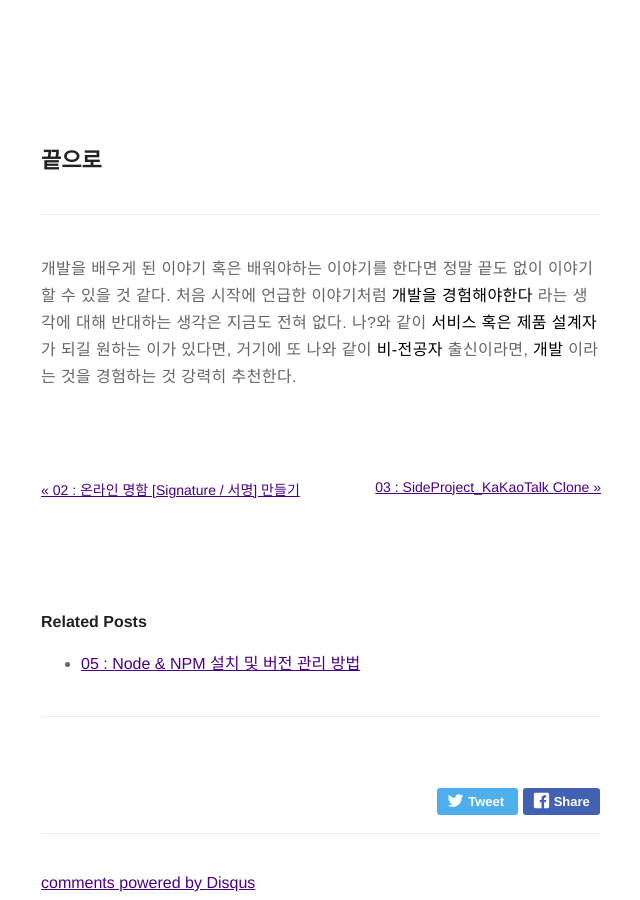
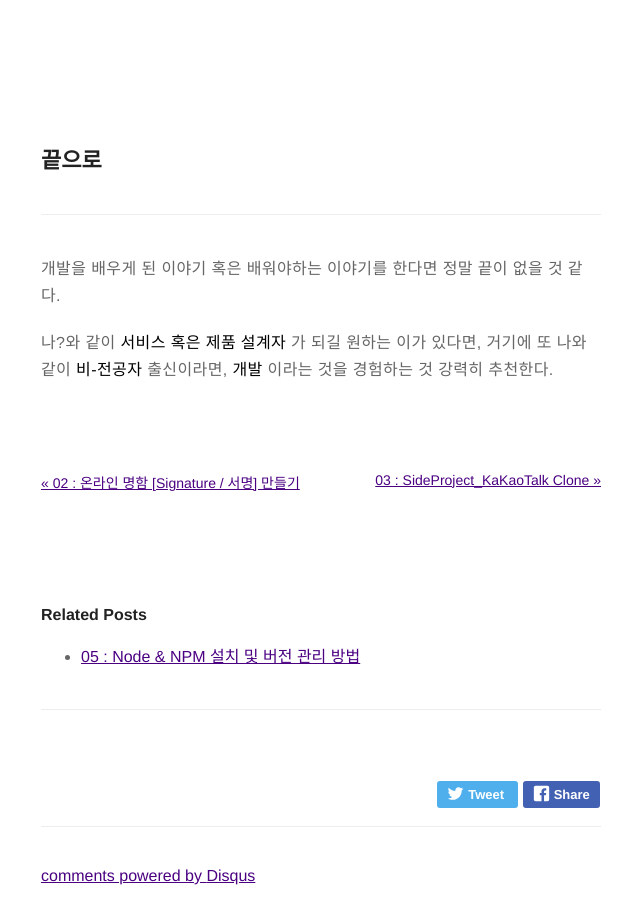
Before and after one commit to banjag954/banjag954.github.io, a Jekyll site: the page built from _posts/2018-08-28-(blog)why-i-learn-develop.markdown, in a window 1280 px wide and 900 px high, scrolled down 6909 px. Shown: the whole window, without its empty margins (319-959 px from the left). Built offline with Jekyll 4.4.1, drawn with Linux system fonts in a browser that asks for light colours; comment, search, counter and statistics services are not loaded.

Commit message:
Edit-reasonDev-06

```diff
--- a/_posts/2018-08-28-(blog)why-i-learn-develop.markdown
+++ b/_posts/2018-08-28-(blog)why-i-learn-develop.markdown
@@ -178,8 +178,8 @@ __개발__ 쪽에서 입장을 이해해주면 감사하겠지만, 내 경험상
 ## 끝으로
 ---
 
-개발을 배우게 된 이야기 혹은 배워야하는 이야기를 한다면 정말 끝도 없이 이야기 할 수 있을 것 같다.
-처음 시작에 언급한 이야기처럼 __개발을 경험해야한다__ 라는 생각에 대해 반대하는 생각은 지금도 전혀 없다.
+개발을 배우게 된 이야기 혹은 배워야하는 이야기를 한다면 정말 끝이 없을 것 같다.
+
 나?와 같이 __서비스 혹은 제품 설계자__ 가 되길 원하는 이가 있다면, 거기에 또 나와 같이 __비-전공자__ 출신이라면, __개발__ 이라는 것을 경험하는 것 강력히 추천한다.
 <br />
 <br />
```
